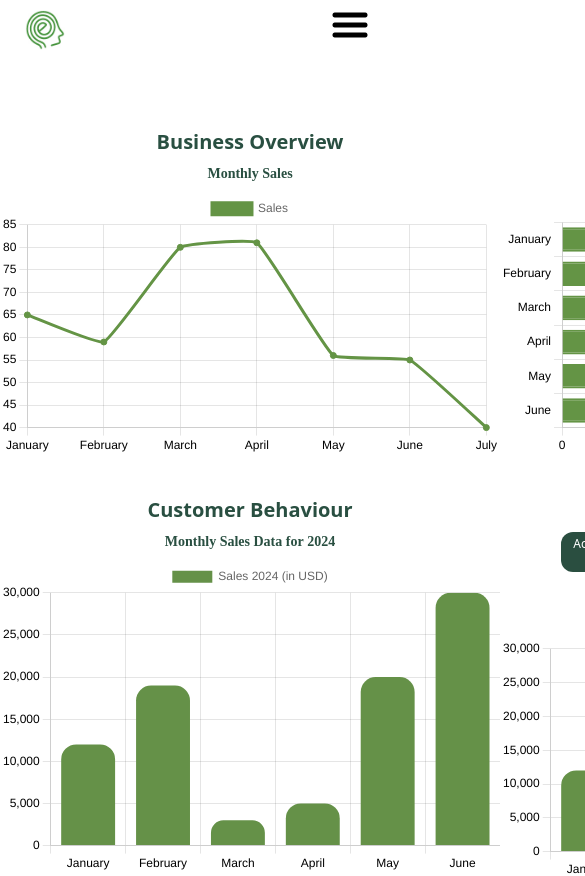
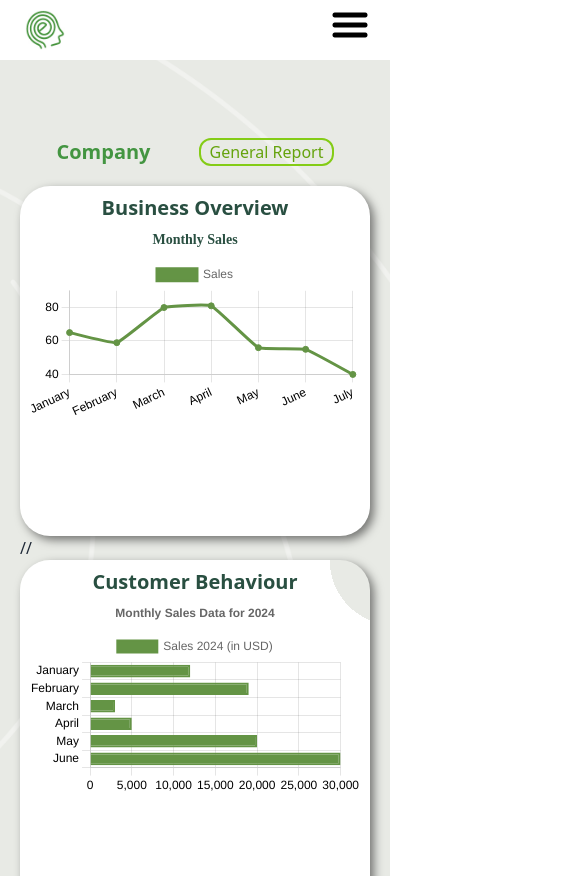
Before and after one commit to ShoyebAkter/emapp-sub, a React (Vite) app: page / in a window 390 px wide. Shown: the top 876 px of the page, 585 px wide, since content can reach past the window. Built offline with nearby package versions, Linux system fonts and the light colour scheme; no server answers; sample sign-in values are in the browser's storage.

Commit message:
euler mail first page design done

```diff
--- /dev/null
+++ b/src/Pages/EulerMail/BoxStyle.css
@@ -0,0 +1,105 @@
+.boxcontainer{
+    position: relative;
+      overflow: hidden;
+      padding: 0.5rem/* 8px */;
+
+      border-radius: 30px;
+  }
+    .content {
+      padding: 20px;
+    }
+    .border-scoop {
+      width: 515px;
+      height: 450px;
+      background: -webkit-radial-gradient(0% 100%, circle, transparent 15%, #FFFFFF 15%) no-repeat, -webkit-radial-gradient(100% 0%, circle, transparent 15%, #FFFFFF 15%) no-repeat, -webkit-radial-gradient(0% 0%, circle, transparent 15%, #FFFFFF 15%) no-repeat, -webkit-radial-gradient(100% 100%, circle, transparent 15%, #FFFFFF 15%) no-repeat;
+      background: radial-gradient(circle at 0% 100%, transparent 15%, #FFFFFF 15%) no-repeat, radial-gradient(circle at 100% 0%, transparent 15%, #FFFFFF 15%) no-repeat, radial-gradient(circle at 0% 0%, transparent 15%, #FFFFFF 15%) no-repeat, radial-gradient(circle at 100% 100%, transparent 15%, #FFFFFF 15%) no-repeat;
+      background-position: 0% 0%, 0% 0%, 0% 0%, 22% 100%;
+      background-size: 114% 80%;
+    }
+    .CRborder-scoop {
+      width: 515px;
+      height: 450px;
+      background: -webkit-radial-gradient(0% 100%, circle, transparent 15%, #FFFFFF 15%) no-repeat, -webkit-radial-gradient(100% 0%, circle, transparent 15%, #FFFFFF 15%) no-repeat, -webkit-radial-gradient(0% 0%, circle, transparent 15%, #FFFFFF 15%) no-repeat, -webkit-radial-gradient(100% 100%, circle, transparent 15%, #FFFFFF 15%) no-repeat;
+      background: radial-gradient(circle at 0% 100%, transparent 15%, #FFFFFF 15%) no-repeat, radial-gradient(circle at 100% 0%, transparent 15%, #FFFFFF 15%) no-repeat, radial-gradient(circle at 0% 0%, transparent 15%, #FFFFFF 15%) no-repeat, radial-gradient(circle at 100% 100%, transparent 15%, #FFFFFF 15%) no-repeat;
+      background-position: 60% 102%, 0% 0%, 0% 0%, 0% 0%;
+      background-size: 120% 79%;
+    }
+    .CBborder-scoop {
+      width: 500px;
+      height: 350px;
+      background: -webkit-radial-gradient(0% 100%, circle, transparent 15%, #FFFFFF 15%) no-repeat, -webkit-radial-gradient(100% 0%, circle, transparent 15%, #FFFFFF 15%) no-repeat, -webkit-radial-gradient(0% 0%, circle, transparent 15%, #FFFFFF 15%) no-repeat, -webkit-radial-gradient(100% 100%, circle, transparent 15%, #FFFFFF 15%) no-repeat;
+      background: radial-gradient(circle at 0% 100%, transparent 15%, #FFFFFF 15%) no-repeat, radial-gradient(circle at 100% 0%, transparent 15%, #FFFFFF 15%) no-repeat, radial-gradient(circle at 0% 0%, transparent 15%, #FFFFFF 15%) no-repeat, radial-gradient(circle at 100% 100%, transparent 15%, #FFFFFF 15%) no-repeat;
+      background-position: 0% 0%,128% 0%,0% 0%,0% 0%;
+      background-size: 74% 100%;
+    }
+    .SMborder-scoop {
+      width: 515px;
+      height: 450px;
+      background: -webkit-radial-gradient(0% 100%, circle, transparent 15%, #FFFFFF 15%) no-repeat, -webkit-radial-gradient(100% 0%, circle, transparent 15%, #FFFFFF 15%) no-repeat, -webkit-radial-gradient(0% 0%, circle, transparent 15%, #FFFFFF 15%) no-repeat, -webkit-radial-gradient(100% 100%, circle, transparent 15%, #FFFFFF 15%) no-repeat;
+      background: radial-gradient(circle at 0% 100%, transparent 15%, #FFFFFF 15%) no-repeat, radial-gradient(circle at 100% 0%, transparent 15%, #FFFFFF 15%) no-repeat, radial-gradient(circle at 0% 0%, transparent 15%, #FFFFFF 15%) no-repeat, radial-gradient(circle at 100% 100%, transparent 15%, #FFFFFF 15%) no-repeat;
+      background-position: 100% 100%,100% 100%,91% 0%,100% 100%;
+      background-size: 110% 54%;
+    }
+    .customerCHart{
+      padding-right: 55px;
+      padding-top: 10px;
+      width: 515px;
+       height: 450px ;
+       border-radius: 30px;
+    }
+    .heading{
+      font-size: 1.5rem;
+      text-align: center;
+      font-weight: medium;
+      color: cyan;
+    }
+    @media only screen and (max-width: 768px) {
+      .boxcontainer{
+        width: 500px;
+        overflow: hidden;
+      padding: 0.5rem/* 8px */;
+      border-radius: 30px;
+      box-shadow: 4px 4px 10px rgba(0, 0, 0, 0.5);
+      --tw-bg-opacity: 1;
+      background-color: rgb(255 255 255 / var(--tw-bg-opacity));
+      }
+      .customerCHart{
+        padding: 0.5rem/* 8px */;
+        width: 500px;
+         border-radius: 30px;
+          box-shadow:  4px 4px 10px rgba(0, 0, 0, 0.5)
+      }
+      .border-scoop{
+        width: 350px;
+      height: 350px;
+      }
+      .SMborder-scoop{
+        width: 350px;
+      height: 350px;
+      }
+      .CBborder-scoop{
+        width: 350px;
+      height: 350px;
+      }
+      .CRborder-scoop{
+        width: 350px;
+      height: 350px;
+      }
+    }
+    @media only screen and (min-width: 769px) and (max-width: 1200px){
+      .boxcontainer{
+        width: 500px;
+        overflow: hidden;
+      padding: 0.5rem/* 8px */;
+      border-radius: 30px;
+      box-shadow: 4px 4px 10px rgba(0, 0, 0, 0.5);
+      --tw-bg-opacity: 1;
+      background-color: rgb(255 255 255 / var(--tw-bg-opacity));
+      }
+      .customerCHart{
+        padding: 0.5rem/* 8px */;
+        width: 500px;
+         border-radius: 30px;
+          box-shadow:  4px 4px 10px rgba(0, 0, 0, 0.5)
+      }
+    }
--- a/src/Pages/EulerMail/BusinessOverview.jsx
+++ b/src/Pages/EulerMail/BusinessOverview.jsx
@@ -18,6 +18,7 @@ ChartJS.register(
   Tooltip,
   Legend
 );
+import './BoxStyle.css'
 const BusinessOverview = () => {
   const data = {
     labels: ["January", "February", "March", "April", "May", "June", "July"],
@@ -64,7 +65,7 @@ const BusinessOverview = () => {
     },
   };
   return (
-    <div>
+    <div className="boxcontainer border-scoop">
       <div>
         <h1
           style={{ color: "#294F41" }}
--- a/src/Pages/EulerMail/CampaignResult.jsx
+++ b/src/Pages/EulerMail/CampaignResult.jsx
@@ -63,7 +63,7 @@ const CampaignResult = () => {
     },
   };
   return (
-    <div>
+    <div className="boxcontainer CRborder-scoop p-2 ">
       <div>
             <h1 style={{"color":"#294F41","width":"300px"}} className="mx-auto font-bold  text-center text-xl  cursor-pointer"> Customer Behaviour</h1>
             <Bar options={options} height={350} width={500} data={data} />
--- a/src/Pages/EulerMail/CustomerBehaviour.jsx
+++ b/src/Pages/EulerMail/CustomerBehaviour.jsx
@@ -49,7 +49,7 @@ const CustomerBehaviour = ( ) => {
     },
   };
   return (
-    <div>
+    <div className='customerCHart CBborder-scoop'>
     <div>
             <h1 style={{"color":"#294F41","width":"300px"}} className="mx-auto font-bold  text-center text-xl  cursor-pointer"> Customer Behaviour</h1>
             <Bar options={options} height={300} width={500} data={data} />
--- /dev/null
+++ b/src/Pages/EulerMail/EulerMail.css
@@ -0,0 +1,65 @@
+.centerImage{
+    position: absolute;
+    padding: 15px;
+    width: 200px;
+    height: 200px;
+    border-radius: 50%;
+    overflow: hidden;
+    background-color: #439541;
+    box-shadow: 10px 10px 20px 5px rgba(0, 0, 0, 0.5);
+    margin-block: auto;
+    transform: translate(0px,380px);
+    cursor: pointer;
+}
+
+.firstChartSec{
+    display: flex;
+    justify-content: center;
+    gap:150px;
+}
+.eulermailMain{
+    background-image: url('/appbg.png');
+    padding-top: 130px; /* Separate padding for the top */
+    padding-bottom: 32px; /* Separate padding for the bottom */
+    padding-left: 32px; /* Separate padding for the left */
+    padding-right: 32px;
+    background-size: cover;
+  /* Adjust to your needs */
+  background-repeat: no-repeat;
+  background-position: center center;
+
+}
+
+@media only screen and (max-width: 768px) {
+    .firstChartSec{
+        display: flex;
+        flex-direction: column;
+        justify-content: center;
+        align-items: center;
+        gap:50px;
+    }
+    .centerImage{
+        display: none;
+    }
+    .eulermailMain{
+        margin-top: 0.5rem/* 8px */;
+        height: 100%;
+    }
+}
+
+@media only screen and (min-width: 769px) and (max-width: 1200px){
+    .firstChartSec{
+        display: flex;
+        flex-direction: column;
+        justify-content: center;
+        align-items: center;
+        gap:50px;
+    }
+    .centerImage{
+        display: none;
+    }
+    .eulermailMain{
+        margin-top: 0.5rem/* 8px */;
+        height: 100%;
+    }
+}
--- a/src/Pages/EulerMail/EulerMail.jsx
+++ b/src/Pages/EulerMail/EulerMail.jsx
@@ -1,11 +1,13 @@
-import React from 'react'
-import Header from '../Header/Header'
-import BusinessOverview from './BusinessOverview'
-import CustomerBehaviour from './CustomerBehaviour'
-import CampaignResult from './CampaignResult'
-import SocialMedia from './SocialMedia'
-
+import React from "react";
+import Header from "../Header/Header";
+import BusinessOverview from "./BusinessOverview";
+import CustomerBehaviour from "./CustomerBehaviour";
+import CampaignResult from "./CampaignResult";
+import SocialMedia from "./SocialMedia";
+import "./EulerMail.css";
+import { useNavigate } from "react-router-dom";
 const EulerMail = () => {
+  const navigate=useNavigate()
   const data = [
     {
       name: "Page A",
@@ -51,17 +53,33 @@ const EulerMail = () => {
     },
   ];
   return (
-    <div className='flex flex-col gap-10 pt-32'>
-      <div className='flex justify-around'>
-        <BusinessOverview data={data}/>
-        <CustomerBehaviour data={data}/>
+    <div className="eulermailMain">
+      <div className="flex text-black justify-around ">
+        <div style={{ color: "#439541" }} className="text-xl font-bold">
+          Company
+        </div>
+        <div className=" border-solid border-2 border-lime-500 rounded-xl px-2 text-lime-600">
+          General Report
+        </div>
       </div>
-      <div className='flex justify-around'>
-        <CampaignResult data={data}/>
-        <SocialMedia data={data}/>
+      <div className=" firstChartSec">
+        <div  className="flex flex-col py-5 ">
+          <BusinessOverview data={data} />
+          // <CustomerBehaviour data={data} />
+        </div>
+        <div
+          onClick={() => navigate("/campaignerdesign")}
+          className="centerImage"
+        >
+          <img src="/logo.png" alt="logo" />
+        </div>
+        <div  className="flex flex-col py-5">
+          <CampaignResult data={data} />
+          // <SocialMedia data={data} />
+        </div>
       </div>
     </div>
-  )
-}
+  );
+};
 
-export default EulerMail
+export default EulerMail;
--- a/src/Pages/EulerMail/SocialMedia.jsx
+++ b/src/Pages/EulerMail/SocialMedia.jsx
@@ -62,7 +62,7 @@ const SocialMedia = () => {
     },
   };
   return (
-    <div>
+    <div className="boxcontainer SMborder-scoop p-2 ">
     <div>
         <h1 style={{"background":"#FFFFFF","color":"#294F41","width":"300px"}} className="mx-auto font-bold text-center text-xl  cursor-pointer"
 
```
